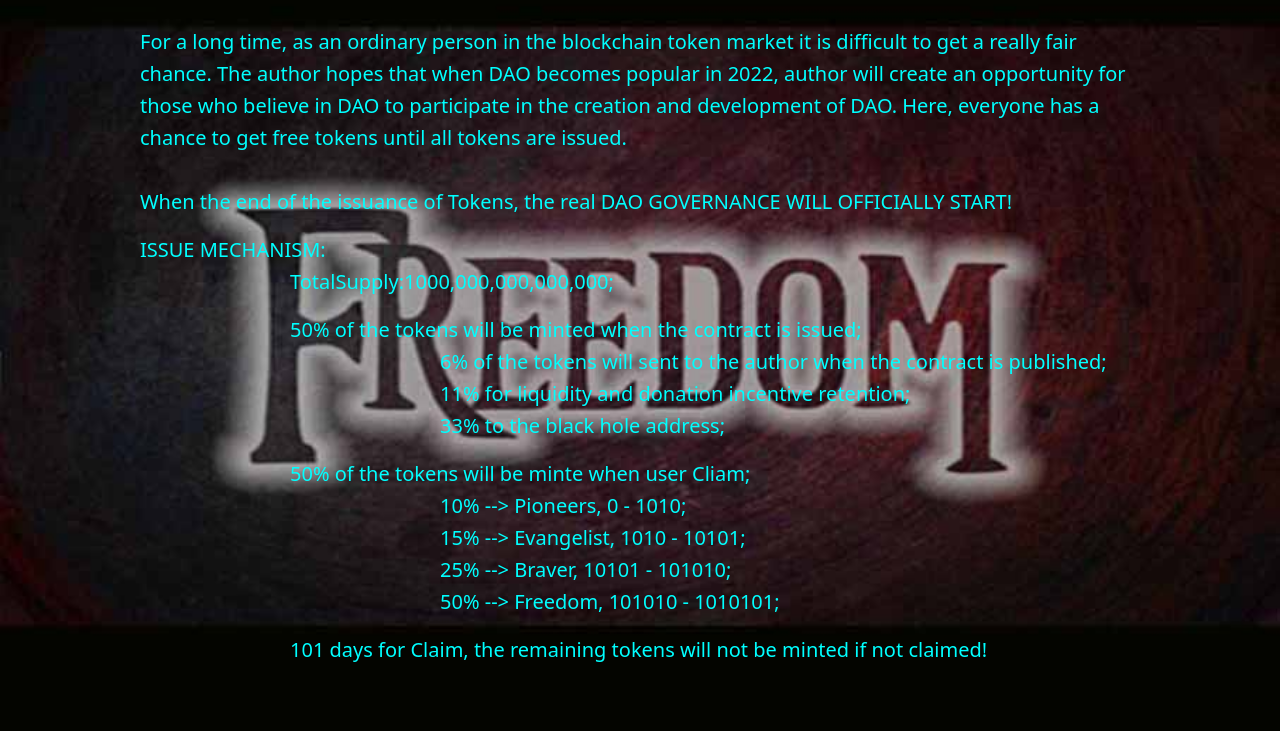
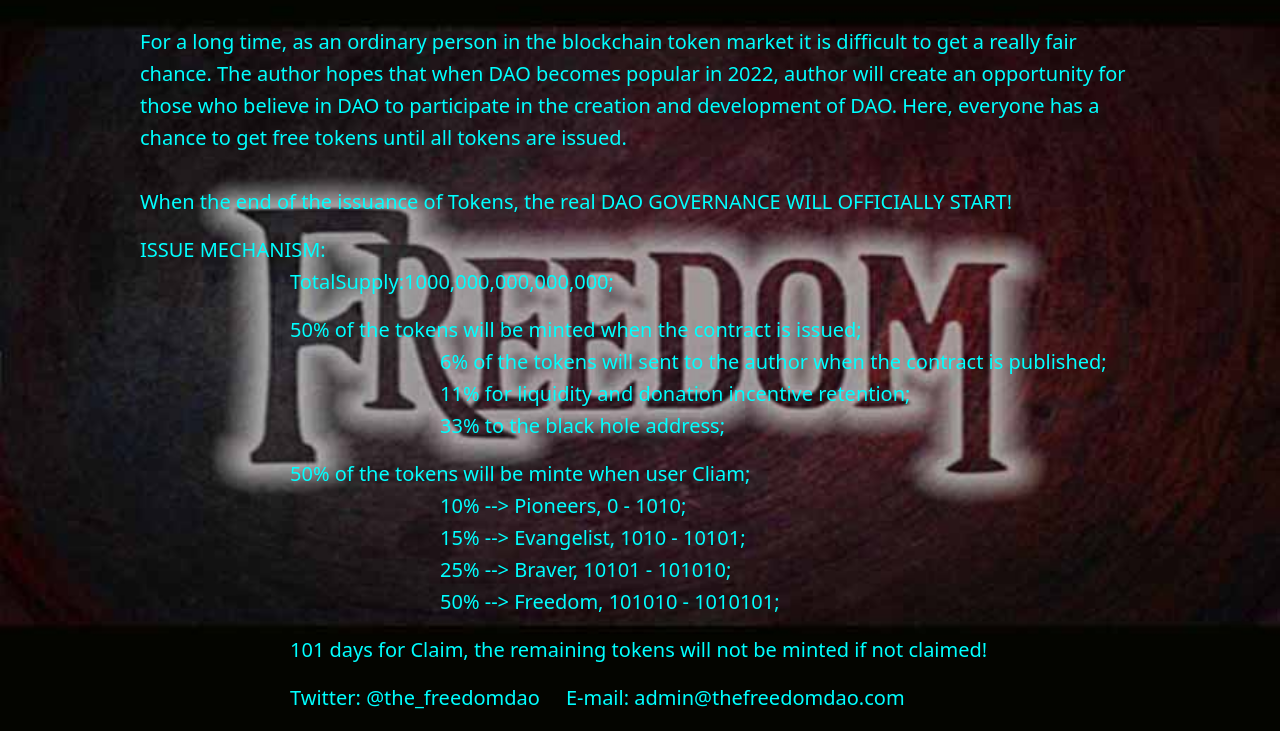
Before and after one commit to thefreedomdao/thefreedomdao.github.io, a plain HTML site: page whitepaper.html in a window 1280 px wide. Shown: the part 69-800 px from the top of the page. Drawn offline with Linux system fonts and the light colour scheme.

Commit message:
Update whitepaper.html

```diff
--- a/whitepaper.html
+++ b/whitepaper.html
@@ -169,6 +169,11 @@
 			</p>
 
 			<p style="margin-left: 150px;">101 days for Claim, the remaining tokens will not be minted if not claimed!</p>
+			<p style="margin-left: 150px;">
+				<a>Twitter: @the_freedomdao</a>
+				&nbsp;&nbsp;&nbsp;
+				<a>E-mail: admin@thefreedomdao.com</a>
+			</p>
 			</div>
 
 
```
